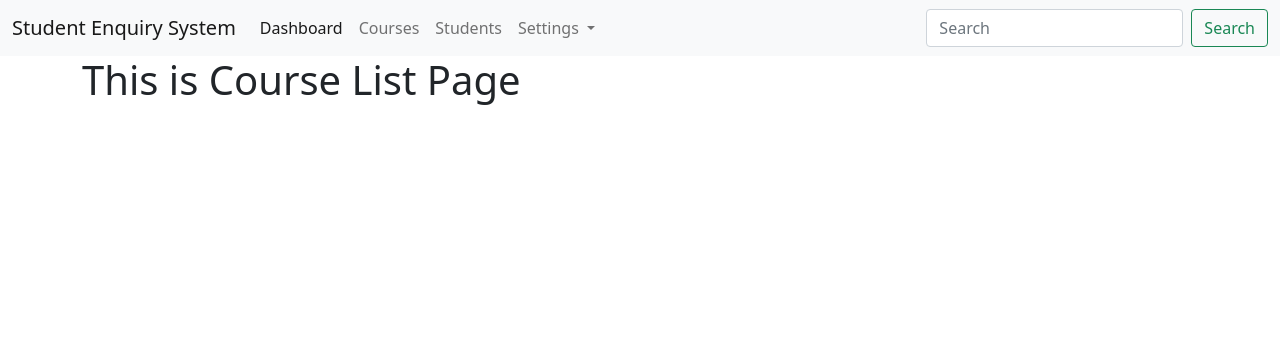
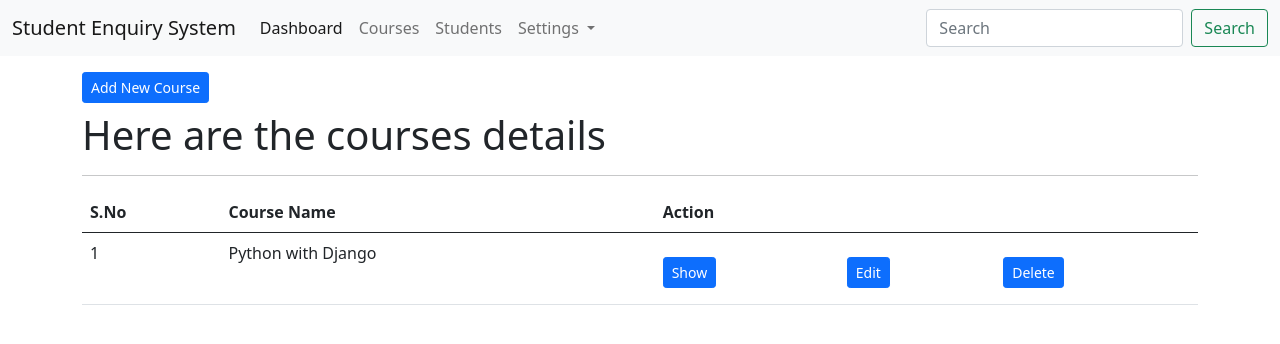
Before and after one commit to sixdgt/project_studentes, a Django app: page /courses/list/ in a window 1280 px wide. Shown: the top 344 px of the page. Run offline with Django 4.2, Linux system fonts and the light colour scheme.

Commit message:
course create, edit, show & index page created and loaded

```diff
--- a/project_student_enquiry_system/app_courses/urls.py
+++ b/project_student_enquiry_system/app_courses/urls.py
@@ -2,5 +2,8 @@ from django.urls import path
 from . import views
 
 urlpatterns = [
-    path('list/', views.course_index, name='course-index')
+    path('list/', views.course_index, name='course-index'),
+    path('create/', views.course_create, name='course-create'),
+    path('edit/', views.course_edit, name='course-edit'),
+    path('show/', views.course_show, name='course-show')
 ]
--- a/project_student_enquiry_system/app_courses/views.py
+++ b/project_student_enquiry_system/app_courses/views.py
@@ -2,4 +2,17 @@ from django.shortcuts import render
 
 # Create your views here.
 def course_index(request):
-    return render(request, 'courses/index.html')
+    context = {
+        "title": "SES | Courses",
+        "body_title": "Here are the courses details"
+    }
+    return render(request, 'courses/index.html', context)
+
+def course_create(request):
+    return render(request, 'courses/create.html')
+
+def course_edit(request):
+    return render(request, 'courses/edit.html')
+
+def course_show(request):
+    return render(request, 'courses/show.html')
--- a/project_student_enquiry_system/project_student_enquiry_system/settings.py
+++ b/project_student_enquiry_system/project_student_enquiry_system/settings.py
@@ -11,6 +11,7 @@ https://docs.djangoproject.com/en/4.2/ref/settings/
 """
 
 from pathlib import Path
+import os
 
 # Build paths inside the project like this: BASE_DIR / 'subdir'.
 BASE_DIR = Path(__file__).resolve().parent.parent
@@ -57,7 +58,7 @@ ROOT_URLCONF = 'project_student_enquiry_system.urls'
 TEMPLATES = [
     {
         'BACKEND': 'django.template.backends.django.DjangoTemplates',
-        'DIRS': [],
+        'DIRS': [os.path.join(BASE_DIR, "templates")],
         'APP_DIRS': True,
         'OPTIONS': {
             'context_processors': [
--- a/project_student_enquiry_system/templates/courses/create.html
+++ b/project_student_enquiry_system/templates/courses/create.html
@@ -6,6 +6,7 @@ Course | CREATE
 
 {% block content %}
 <div class="container">
+    <a href="{% url 'course-index' %}" class="btn btn-primary btn-sm mt-3 mb-2">Back</a>
     <h1>This is Course Create Page</h1>
 </div>
 {% endblock %}
--- a/project_student_enquiry_system/templates/courses/edit.html
+++ b/project_student_enquiry_system/templates/courses/edit.html
@@ -6,6 +6,7 @@ Course | UPDATE
 
 {% block content %}
 <div class="container">
+    <a href="{% url 'course-index' %}" class="btn btn-primary btn-sm mt-3 mb-2">Back</a>
     <h1>This is Course Update Page</h1>
 </div>
 {% endblock %}
--- a/project_student_enquiry_system/templates/courses/index.html
+++ b/project_student_enquiry_system/templates/courses/index.html
@@ -1,11 +1,34 @@
 {% extends 'layouts/master.html' %}
 
 {% block title %}
-Course | LIST
+{{ title }}
 {% endblock %}
 
 {% block content %}
 <div class="container">
-    <h1>This is Course List Page</h1>
+    <a href="{% url 'course-create' %}" class="btn btn-primary btn-sm mt-3 mb-2">Add New Course</a>
+    <h1>{{ body_title }}</h1>
+    <hr>
+    <table class="table table-hover">
+        <thead>
+            <tr>
+                <th>S.No</th>
+                <th>Course Name</th>
+                <th colspan="3">Action</th>
+            </tr>
+        </thead>
+        <tbody>
+            <tr>
+                <td>1</td>
+                <td>Python with Django</td>
+                <td><a href="{% url 'course-show' %}"
+                    class="btn btn-primary btn-sm mt-3 mb-2">Show</a></td>
+                <td><a href="{% url 'course-edit' %}"
+                    class="btn btn-primary btn-sm mt-3 mb-2">Edit</a></td>
+                <td><a href="{% url 'course-show' %}"
+                    class="btn btn-primary btn-sm mt-3 mb-2">Delete</a></td>
+            </tr>
+        </tbody>
+    </table>
 </div>
 {% endblock %}
--- a/project_student_enquiry_system/templates/courses/show.html
+++ b/project_student_enquiry_system/templates/courses/show.html
@@ -6,6 +6,7 @@ Course | SHOW
 
 {% block content %}
 <div class="container">
+    <a href="{% url 'course-index' %}" class="btn btn-primary btn-sm mt-3 mb-2">Back</a>
     <h1>This is Course Show Page</h1>
 </div>
 {% endblock %}
```
